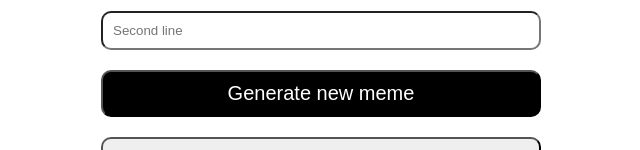
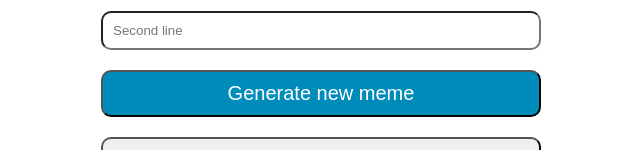
Before and after one commit to tadanama/react-meme-generator, a React (Vite) app: page / in a window 1280 px wide. In both pictures the pointer is over the button "Generate new meme". Shown: the part 128-278 px from the top of the page, without its empty margins (319-959 px from the left). Built offline with nearby package versions, Linux system fonts and the light colour scheme; no server answers.

Commit message:
Change the background color for generate meme and toggle black text button
- Background color blue when hover for new meme button and black for toggle button

```diff
--- a/src/index.css
+++ b/src/index.css
@@ -27,7 +27,7 @@ form.meme button {
 }
 
 form.meme button:hover {
-	background-color: black;
+	background-color: #008CBA;
 	color: white;
 }
 
@@ -63,4 +63,10 @@ section button {
 	font-size: 20px;
 	border-radius: 10px;
 	cursor: pointer;
+	transition: 0.3s;
 }
+
+section button:hover {
+	background-color: black;
+	color: white;
+}
```
Lines whose indentation alone changed are shown as unchanged.
